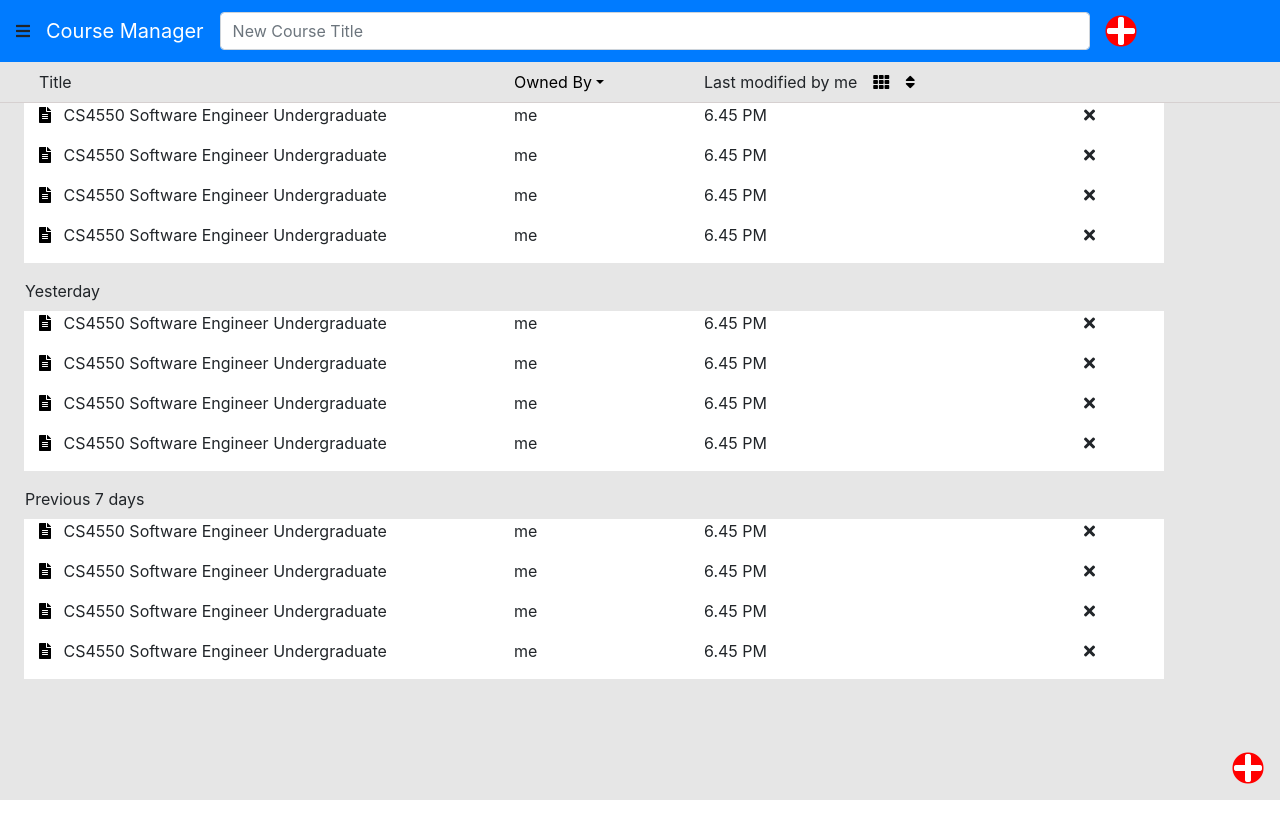
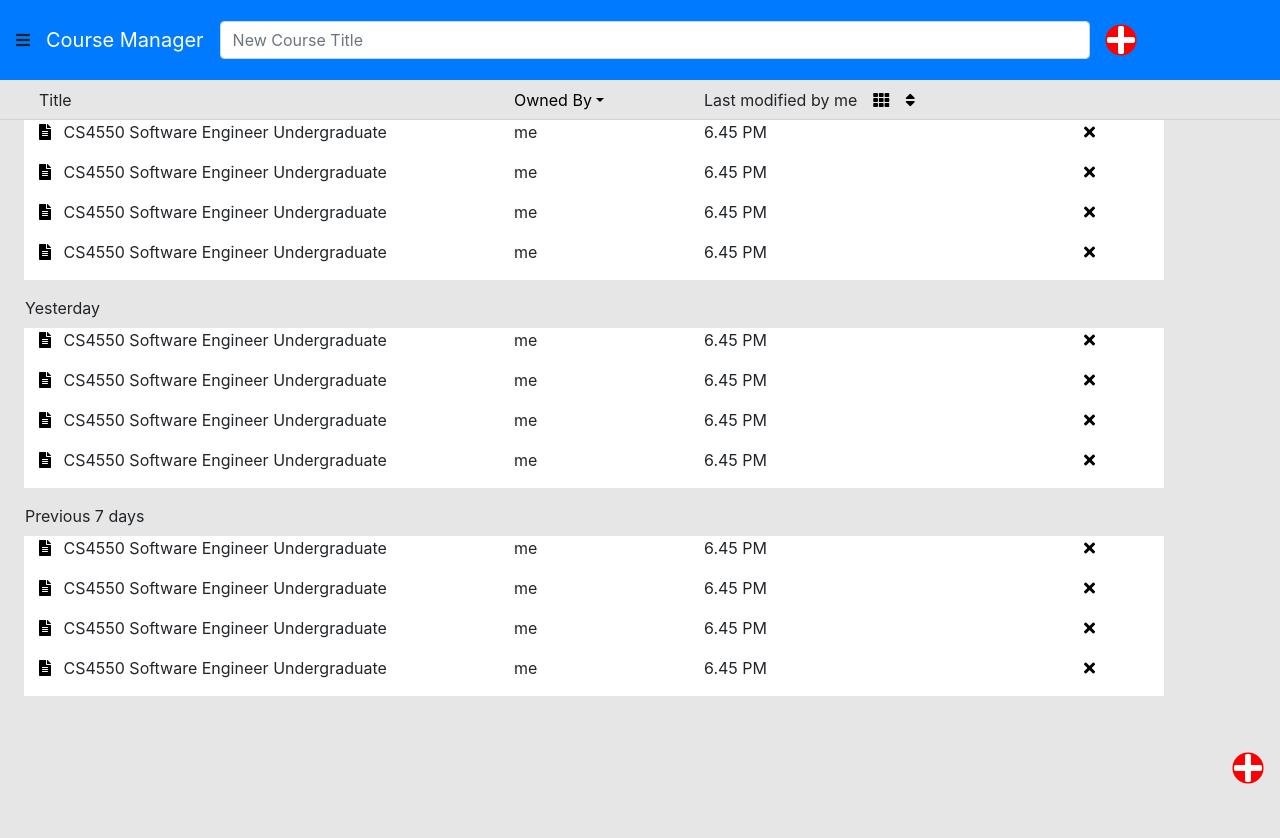
Before and after one commit to rupatel/whiteboard-fall-2018-rutul-patel, a React app: page / in a window 1280 px wide. Before the commit the page ends 800 px from the top, so only its background shows below. Built offline with nearby package versions, Linux system fonts and the light colour scheme.

Commit message:
course table styling and layout

```diff
--- /dev/null
+++ b/src/components/CourseRow.css
@@ -0,0 +1,4 @@
+a.no-decorate{
+    text-decoration:none;
+    color: black;
+}
--- a/src/components/CourseRow.js
+++ b/src/components/CourseRow.js
@@ -1,4 +1,5 @@
 import React from 'react';
+import './CourseRow.css'
 
 const CourseRow = () => {
     return (
@@ -15,10 +16,9 @@ const CourseRow = () => {
                 <p className="text-justify text-left">6.45 PM</p>
             </div>
             <div className="col-1">
-                <i className="fas fa-times"></i>
+                <a className="no-decorate" href={"#"}> <i className="fas fa-times"></i></a>
             </div>
         </div>
     )
 }
-
 export default CourseRow;
--- a/src/components/CourseRowHeader.js
+++ b/src/components/CourseRowHeader.js
@@ -2,8 +2,12 @@ import React from 'react';
 import './CourseRowHeader.css';
 
 const CourseRowHeader = () => {
+    const styleTopMargin = {
+        marginTop :"10vh",
+        height:'5vh'
+    }
     return (
-        <div className="pb-2 pt-2 border-bottom course-listing-header">
+        <div style={styleTopMargin} className="pb-2 pt-2 border-bottom course-listing-header">
             <div className="container mr-sm-5 ml-sm-4">
                 <div className="row">
                     <div className="col-12 pl-0 d-block d-sm-none">
--- a/src/components/CourseTableNavBar.js
+++ b/src/components/CourseTableNavBar.js
@@ -2,8 +2,11 @@ import React from 'react';
 import './CourseTableNavBar.css';
 
 const CourseTableNavBar = () => {
+    const navbarHeight = {
+        height: "10vh"
+    }
     return (
-        <nav className="navbar navbar-expand navbar-dark bg-primary static-fixed-top">
+        <nav style={navbarHeight} className="navbar navbar-expand navbar-dark bg-primary fixed-top">
             <i className="fas fa-bars pr-3"></i>
             <a className="navbar-brand pb-0 pt-0 d-none d-sm-inline" href="#">
                 <p className="navbar-text text-left text-white text-bold m-0">Course Manager</p>
--- a/src/containers/CourseTable.css
+++ b/src/containers/CourseTable.css
@@ -3,3 +3,8 @@
     bottom: 0;
     right: 0;
 }
+a .fa-stack{
+    height: 1em;
+    width: 1em;
+    line-height:1em;
+}
--- a/src/containers/CourseTable.js
+++ b/src/containers/CourseTable.js
@@ -27,7 +27,7 @@ class CourseTable extends React.Component {
                     <CourseRow/>
                     <CourseRow/>
                 </div>
-                <a href="#" className="bottom-right p-3">
+                <a href="#" className="bottom-right m-3">
                     <span className="fa-stack fa-2x">
                       <i className="fas fa-circle fa-stack-1x circle"></i>
                       <i className="fas fa-plus fa-stack-1x fa-inverse"></i>
```
